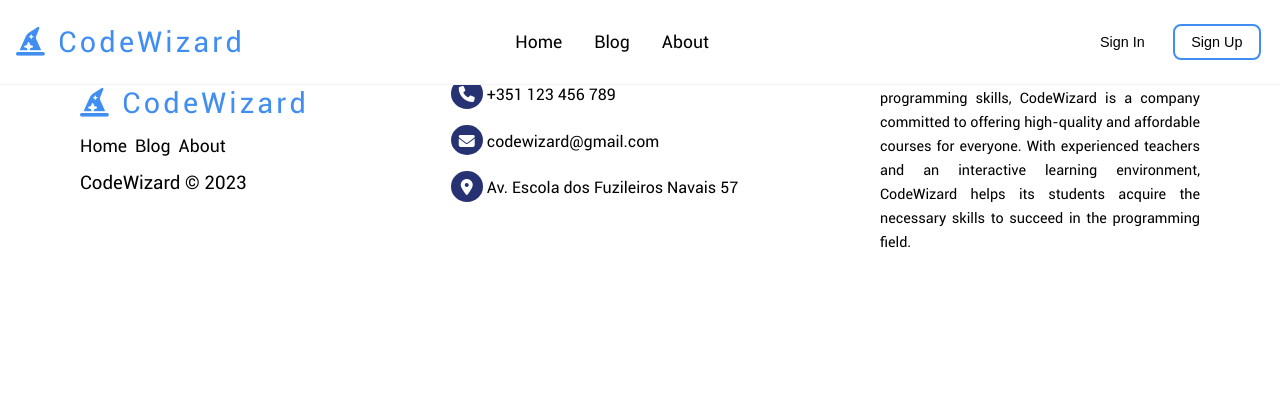
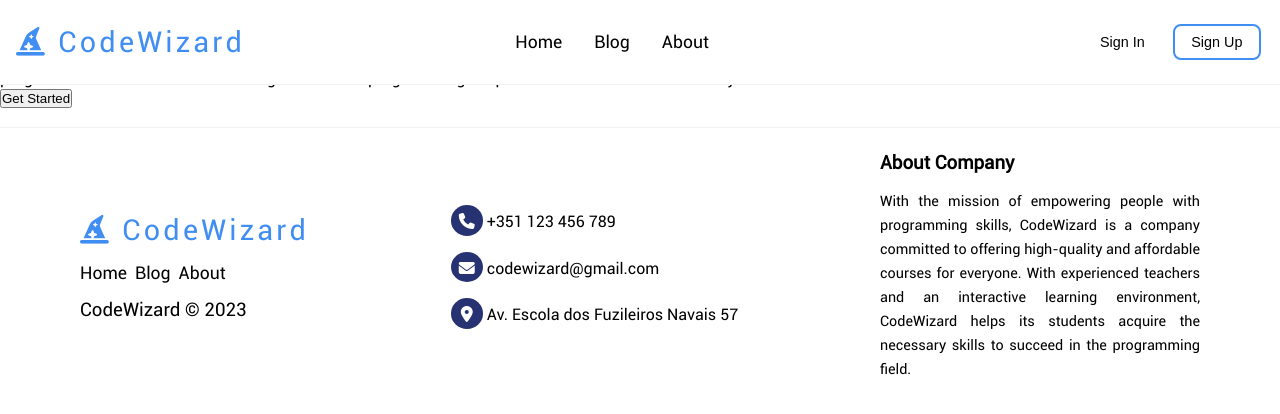
Before and after one commit to Victorceloss/code-wizard, a React (Vite) app in the folder frontend/: page / in a window 1280 px wide. Shown: the top 414 px of the page. Built offline with nearby package versions, Linux system fonts and the light colour scheme.

Commit message:
:sparkles: feat: Adding new elements to home.jsx

```diff
--- a/frontend/src/pages/home.jsx
+++ b/frontend/src/pages/home.jsx
@@ -6,6 +6,25 @@ const Home = () => {
   return (
     <>
     <Header />
+    <main className="main">
+      <section className="section-info">
+        <h2 className="info-title">Programming Simplified</h2>
+        <h3 className="info-subtitle">Tutorials, Tips, and Tricks for All Levels</h3>
+        <p className='info-text'>
+          The world of programming can seem intimidating, but it doesn&apos;t
+          have to be. Here, we offer tutorials, tips, and tricks for all levels
+          of programming, from beginners to experienced programmers. Our resources
+          are designed to make programming simpler and more accessible to everyone.
+        </p>
+        <div className="info-buttons">
+          <button className="buttons-started">Get Started</button>
+        </div>
+      </section>
+      <section className="section-image">
+        <img src="" alt="" className="image-content" />
+        <div className='square-layout'></div>
+      </section>
+    </main>
     <Footer />
     </>
   );
```
